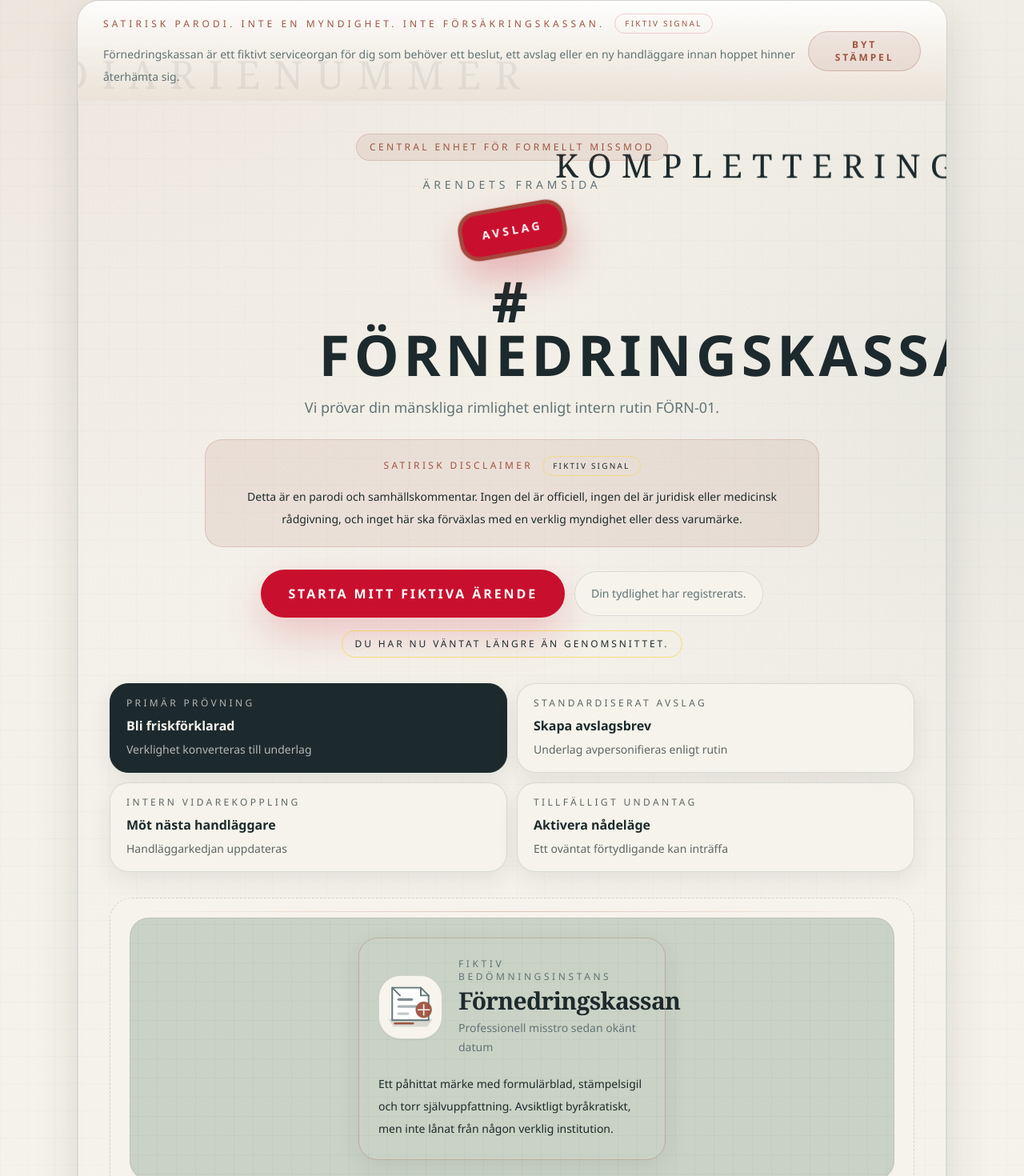
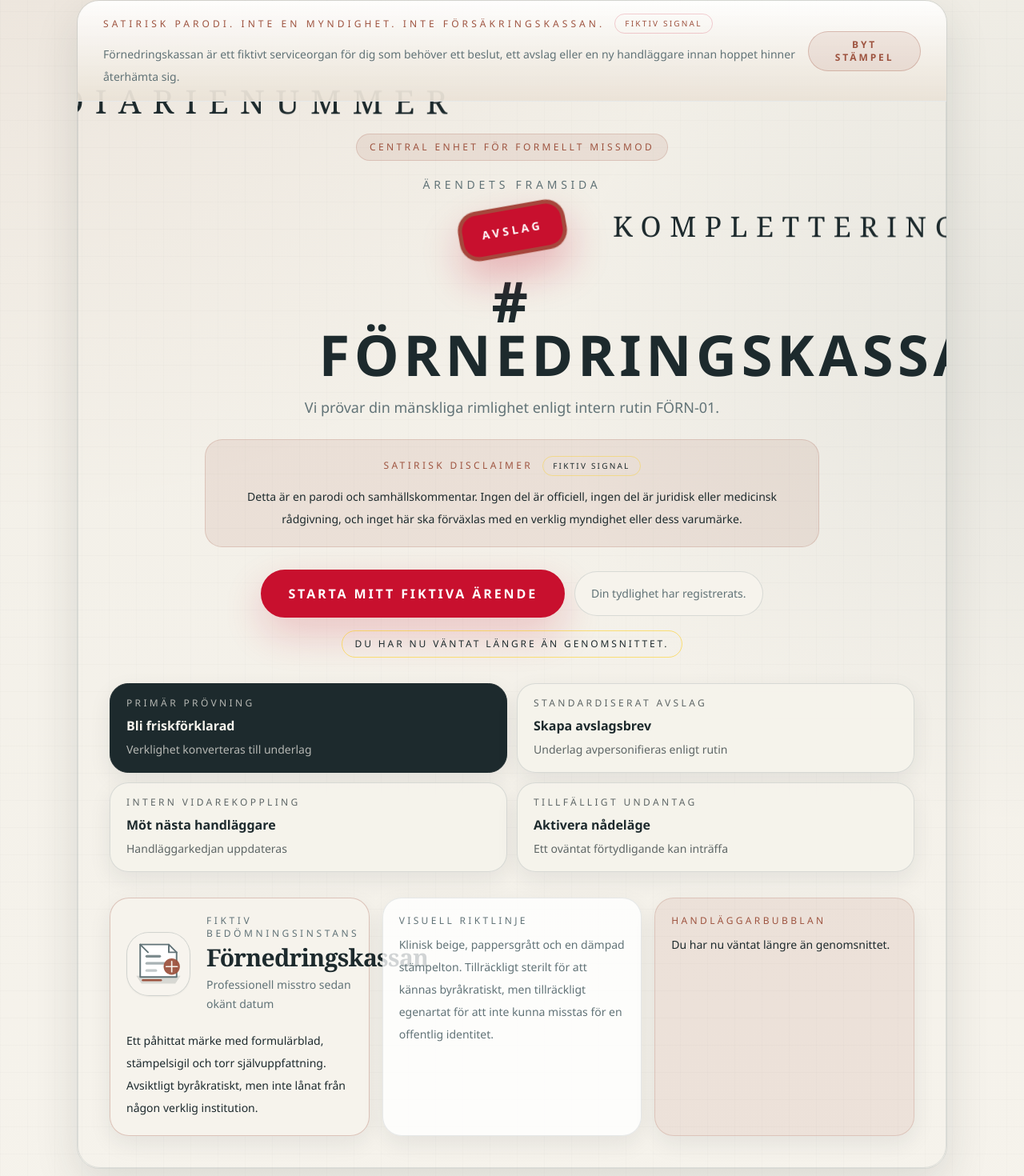
Before and after one commit to uppsala018/fornedringskassan, a Next.js app: page / in a window 1280 px wide. Shown: the part 283-1753 px from the top of the page at 80% size. Built offline with nearby package versions, Linux system fonts and the light colour scheme.

Commit message:
Fix landing page hero alignment

```diff
--- a/components/homepage-showcase.tsx
+++ b/components/homepage-showcase.tsx
@@ -198,8 +198,8 @@ export function HomepageShowcase() {
     <div className="mx-auto max-w-6xl px-2 py-7 sm:px-6 lg:px-8 lg:py-14">
       <section className="bureaucratic-panel relative overflow-hidden rounded-dossier border border-steel/20 bg-white/84 shadow-docket">
         <div aria-hidden className="pointer-events-none absolute inset-0 overflow-hidden">
-          <div className="paper-drift absolute left-[-2%] top-14 text-[clamp(1.4rem,3.8vw,3.2rem)] font-display uppercase tracking-[0.34em] text-ink/4">DIARIENUMMER</div>
-          <div className="paper-drift absolute right-[-2%] top-44 text-[clamp(1.1rem,3.2vw,2.6rem)] font-display uppercase tracking-[0.3em] text-ink/4">KOMPLETTERING</div>
+          <div className="paper-drift absolute left-[-2%] top-24 text-[clamp(1.1rem,3.2vw,2.8rem)] font-display uppercase tracking-[0.34em] text-ink/3">DIARIENUMMER</div>
+          <div className="paper-drift absolute right-[-2%] top-64 text-[clamp(1rem,2.8vw,2.2rem)] font-display uppercase tracking-[0.3em] text-ink/3">KOMPLETTERING</div>
         </div>
         <div className="relative border-b border-steel/15 bg-[linear-gradient(180deg,rgba(255,255,255,0.9),rgba(234,226,214,0.94))] px-4 py-4 sm:px-8">
           <div className="flex flex-col gap-4 lg:flex-row lg:items-center lg:justify-between">
@@ -291,20 +291,24 @@ export function HomepageShowcase() {
             </div>
           </div>
 
-          <aside className="relative overflow-hidden rounded-dossier border border-dashed border-steel/25 bg-paper/95 p-6">
-            <div className="absolute inset-x-4 top-4 h-px bg-gradient-to-r from-transparent via-stamp/30 to-transparent" />
-            <div className="grid min-h-72 place-items-center rounded-[1.5rem] border border-steel/15 bg-ledger bg-[size:24px_24px] bg-center p-5 sm:p-6">
-              <div className="w-full max-w-sm rounded-[1.5rem] border border-stamp/30 bg-white/92 p-5 shadow-slip sm:p-6">
-                <LogoMark className="items-start" />
-                <p className="mt-5 text-sm leading-7 text-ink">Ett påhittat märke med formulärblad, stämpelsigil och torr självuppfattning. Avsiktligt byråkratiskt, men inte lånat från någon verklig institution.</p>
-              </div>
+          <div className="grid gap-4 md:grid-cols-3">
+            <div className="rounded-[1.5rem] border border-stamp/30 bg-paper/95 p-5 shadow-slip">
+              <LogoMark className="items-start" />
+              <p className="mt-5 text-sm leading-7 text-ink">
+                Ett påhittat märke med formulärblad, stämpelsigil och torr självuppfattning. Avsiktligt byråkratiskt, men inte lånat från någon verklig institution.
+              </p>
             </div>
-            <div className="mt-5 rounded-[1.25rem] border border-steel/15 bg-white/80 p-4">
+            <div className="rounded-[1.5rem] border border-steel/15 bg-white/80 p-5 shadow-slip">
               <p className="text-xs uppercase tracking-[0.28em] text-steel">Visuell riktlinje</p>
-              <p className="mt-2 text-sm leading-7 text-steel">Klinisk beige, pappersgrått och en dämpad stämpelton. Tillräckligt sterilt för att kännas byråkratiskt, men tillräckligt egenartat för att inte kunna misstas för en offentlig identitet.</p>
+              <p className="mt-2 text-sm leading-7 text-steel">
+                Klinisk beige, pappersgrått och en dämpad stämpelton. Tillräckligt sterilt för att kännas byråkratiskt, men tillräckligt egenartat för att inte kunna misstas för en offentlig identitet.
+              </p>
             </div>
-            <div className="mt-5 rounded-[1.25rem] border border-stamp/20 bg-stamp/10 p-4"><p className="text-xs uppercase tracking-[0.28em] text-stamp">Handläggarbubblan</p><p className="mt-2 text-sm leading-7 text-ink">{bubbles[bubble]}</p></div>
-          </aside>
+            <div className="rounded-[1.5rem] border border-stamp/20 bg-stamp/10 p-5 shadow-slip">
+              <p className="text-xs uppercase tracking-[0.28em] text-stamp">Handläggarbubblan</p>
+              <p className="mt-2 text-sm leading-7 text-ink">{bubbles[bubble]}</p>
+            </div>
+          </div>
         </div>
       </section>
 
```
